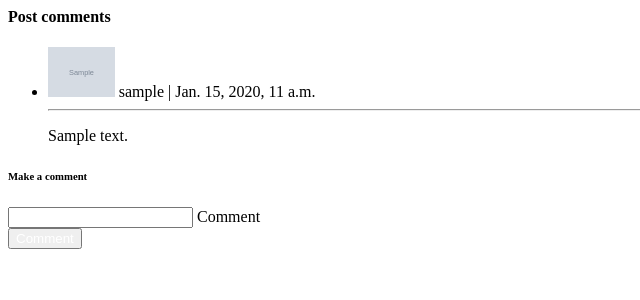
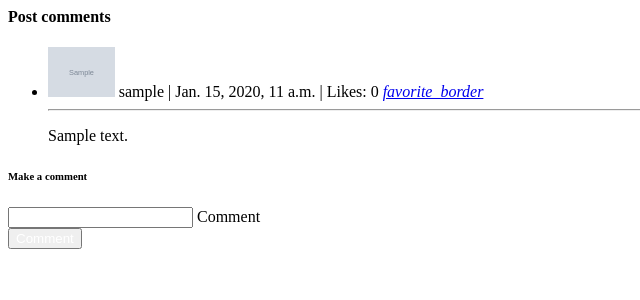
Before and after one commit to clirimfurriku/DjangoBlog, a Django app: template blog/templates/blog/components/comments.html in a window 1280 px wide. Shown: the top 300 px of the page, without its empty margins (0-640 px from the left). Run offline with Django 3.2, Linux system fonts and the light colour scheme; a user stored in the database is signed in; tables that the repository leaves empty hold one stand-in row (values such as "Sample post"); the template is opened without the code that fills it: values that come from a table or form of the project are taken from there, most other values are stand-ins (such as "Sample title", 1, 10 or a date in 2020); grey boxes marked "Sample" are stand-in pictures.

Commit message:
Add comment likes (frontend)

```diff
--- a/blog/models.py
+++ b/blog/models.py
@@ -38,5 +38,12 @@ class UserComment(models.Model):
     comment_date = models.DateTimeField(auto_now_add=True)
     likes = GenericRelation(Like)
 
+    def has_user_liked(self, user: UserModel):
+        return self.likes.filter(user=user).exists()
+
+    @property
+    def like_count(self):
+        return len(self.likes.all())
+
     def __str__(self):
         return f'{self.author} {self.comment_date}'
--- a/blog/templates/blog/blogpost_detail.html
+++ b/blog/templates/blog/blogpost_detail.html
@@ -45,7 +45,7 @@
                     {% if user.is_authenticated %}
                         <a class="right" href="javascript:void(0)" onclick="SwitchStar(this.id, 'post', 'likeCount')"
                            id="post-{{ object.id }}" style="margin:30px">
-                            {% has_user_liked post=object user=user as is_liked %}
+                            {% has_user_liked content=object user=user as is_liked %}
                             {% if is_liked %}
                                 <i class="material-icons">favorite</i>
                             {% else %}
--- a/blog/templates/blog/components/comments.html
+++ b/blog/templates/blog/components/comments.html
@@ -1,3 +1,4 @@
+{% load user_likes %}
 {% load static %}
 <h4>Post comments</h4>
 {% if comments %}
@@ -11,7 +12,24 @@
                     <img height="50" src="{% static "avatar.png" %}" alt="" class="circle">
 
                 {% endif %}
-                <span class="title bold">{{ comment.author }} | {{ comment.comment_date }}</span>
+                <span class="title bold">{{ comment.author }} | {{ comment.comment_date }} | Likes: <span
+                        id="likeCommentCount-{{ comment.id }}">{{ comment.like_count }}</span></span>
+                {% if user.is_authenticated %}
+                    <a class="right" href="javascript:void(0)"
+                       onclick="SwitchStar(this.id, 'comment', 'likeCommentCount-{{ comment.id }}')"
+                       id="comment-{{ comment.id }}">
+                        {% has_user_liked content=comment user=user as is_liked %}
+                        {% if is_liked %}
+                            <i class="material-icons">favorite</i>
+                        {% else %}
+                            <i class="material-icons">favorite_border</i>
+                        {% endif %}
+                    </a>
+                {% else %}
+                    <a class="right" href="{% url 'account:login' %}" id="post-{{ object.id }}">
+                        <i class="material-icons">favorite_border</i>
+                    </a>
+                {% endif %}
                 <hr>
                 <p>
                     {{ comment.comment }}
--- a/blog/templatetags/user_likes.py
+++ b/blog/templatetags/user_likes.py
@@ -1,10 +1,12 @@
+from typing import Union
+
 from django import template
 
-from blog.models import BlogPost
+from blog.models import BlogPost, UserComment
 
 register = template.Library()
 
 
 @register.simple_tag
-def has_user_liked(post: BlogPost, user) -> bool:
-    return post.has_user_liked(user)
+def has_user_liked(content: Union[BlogPost, UserComment], user) -> bool:
+    return content.has_user_liked(user)
```
